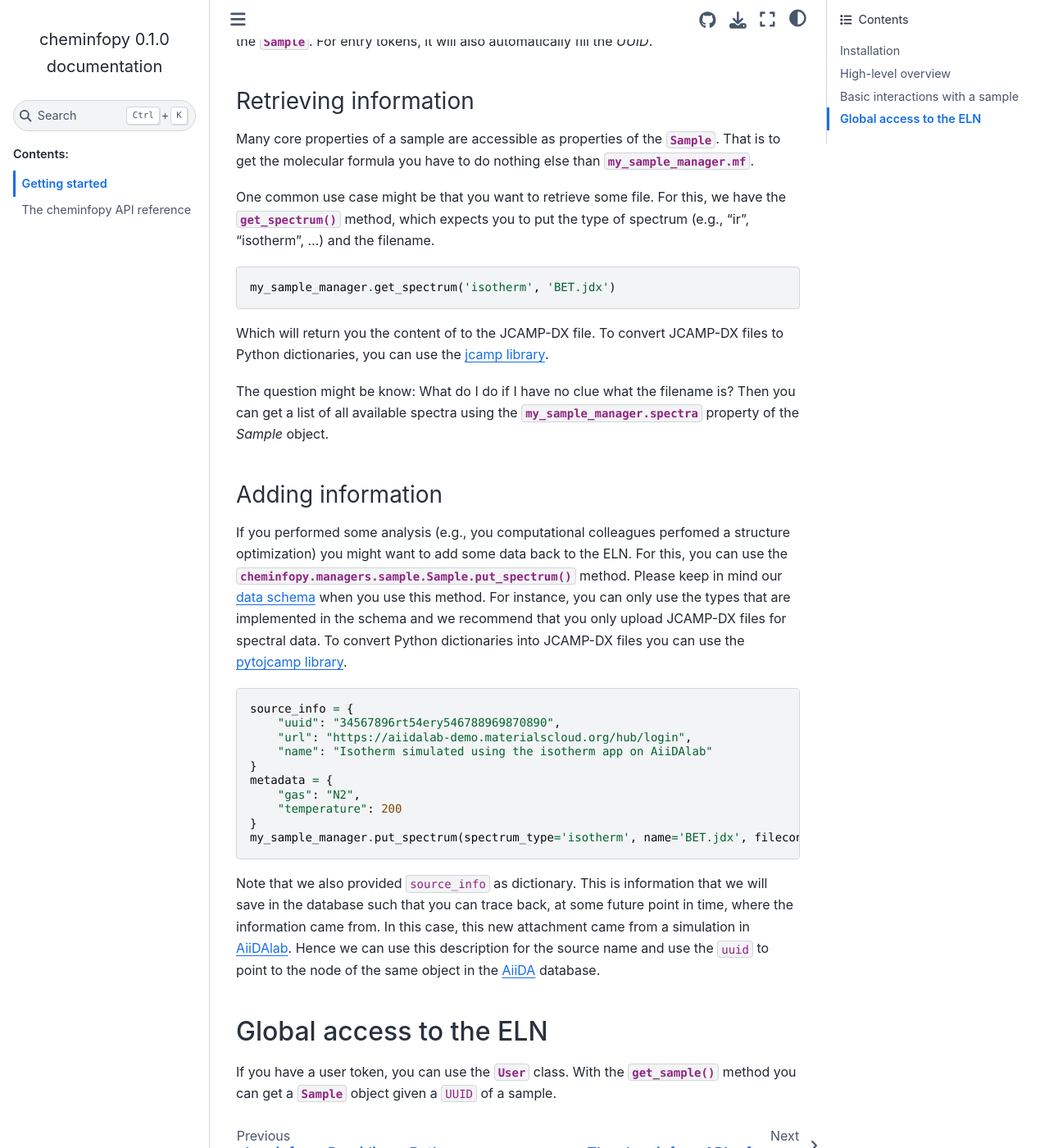
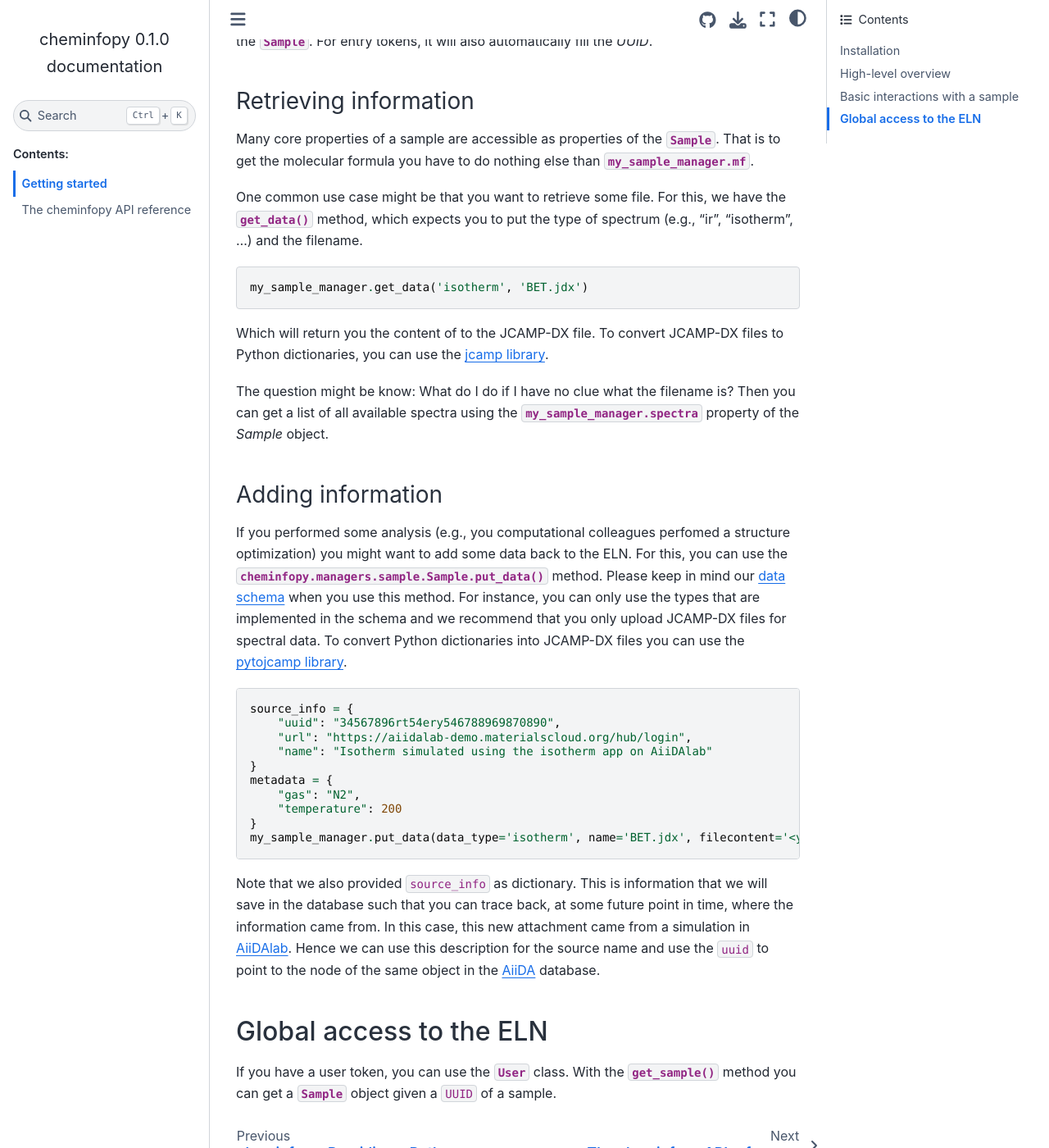
Before and after one commit to cheminfo-py/cheminfopy, a Sphinx documentation site: the page built from docs/source/getting_started.rst, in a window 1280 px wide and 1400 px high, scrolled down 1991 px. Shown: the whole window at 82% size. Built offline with Sphinx 7.4.7 and the Sphinx Book theme 1.1.4, drawn with Linux system fonts in a browser that asks for light colours.

```diff
--- a/docs/source/getting_started.rst
+++ b/docs/source/getting_started.rst
@@ -71,11 +71,11 @@ Retrieving information
 Many core properties of a sample are accessible as properties of the :py:class:`~cheminfopy.managers.sample.Sample`.
 That is to get the molecular formula you have to do nothing else than :py:attr:`my_sample_manager.mf`.
 
-One common use case might be that you want to retrieve some file. For this, we have the :py:meth:`~cheminfopy.managers.sample.Sample.get_spectrum` method, which expects you to put the type of spectrum (e.g., "ir", "isotherm", ...) and the filename.
+One common use case might be that you want to retrieve some file. For this, we have the :py:meth:`~cheminfopy.managers.sample.Sample.get_data` method, which expects you to put the type of spectrum (e.g., "ir", "isotherm", ...) and the filename.
 
 .. code-block:: python
 
-    my_sample_manager.get_spectrum('isotherm', 'BET.jdx')
+    my_sample_manager.get_data('isotherm', 'BET.jdx')
 
 Which will return you the content of to the JCAMP-DX file. To convert JCAMP-DX files to Python dictionaries, you can use the `jcamp library <https://github.com/nzhagen/jcamp>`_.
 
@@ -85,7 +85,7 @@ Adding information
 ..........................
 
 If you performed some analysis (e.g., you computational colleagues perfomed a structure optimization) you might want to add some data back to the ELN.
-For this, you can use the :py:meth:`cheminfopy.managers.sample.Sample.put_spectrum` method. Please keep in mind our `data schema <https://cheminfo.github.io/data_schema/>`_ when you use this method. For instance, you can only use the types that are implemented in the schema and we recommend that you only upload JCAMP-DX files for spectral data.
+For this, you can use the :py:meth:`cheminfopy.managers.sample.Sample.put_data` method. Please keep in mind our `data schema <https://cheminfo.github.io/data_schema/>`_ when you use this method. For instance, you can only use the types that are implemented in the schema and we recommend that you only upload JCAMP-DX files for spectral data.
 To convert Python dictionaries into JCAMP-DX files you can use the `pytojcamp library <https://github.com/cheminfo-py/pytojcamp>`_.
 
 
@@ -100,7 +100,7 @@ To convert Python dictionaries into JCAMP-DX files you can use the `pytojcamp li
         "gas": "N2",
         "temperature": 200
     }
-    my_sample_manager.put_spectrum(spectrum_type='isotherm', name='BET.jdx', filecontent='<your_file_content>', metadata=metadata, source_info=source_info)
+    my_sample_manager.put_data(data_type='isotherm', name='BET.jdx', filecontent='<your_file_content>', metadata=metadata, source_info=source_info)
 
 Note that we also provided :code:`source_info` as dictionary. This is information that we will save in the database such that you can trace back, at some future point in time, where the information came from. In this case, this new attachment came from a simulation in `AiiDAlab <https://www.materialscloud.org/work/aiidalab>`_. Hence we can use this description for the source name and use the :code:`uuid` to point to the node of the same object in the `AiiDA <https://www.aiida.net/events/>`_ database.
 
```
Also changed, not shown: 3 other files.
